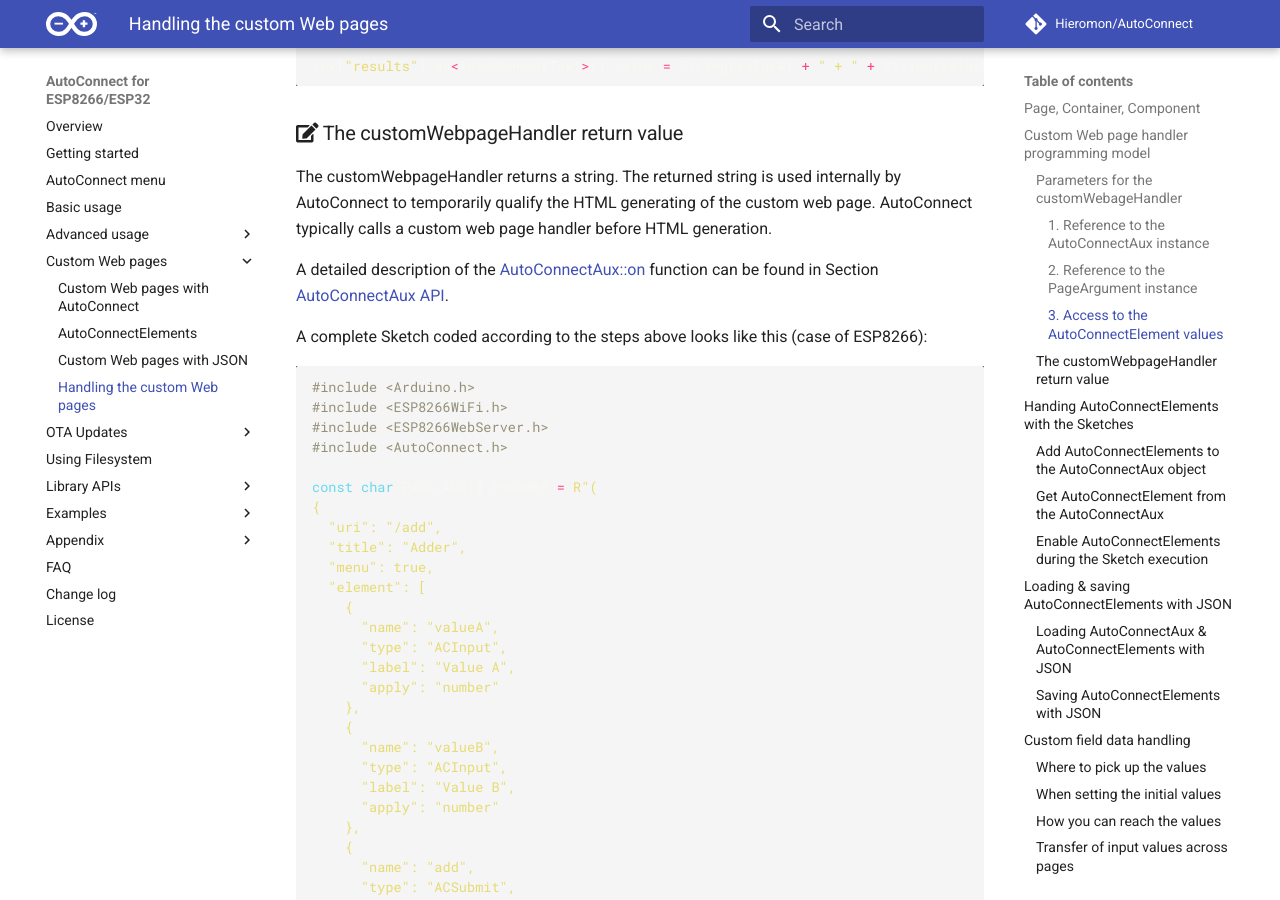
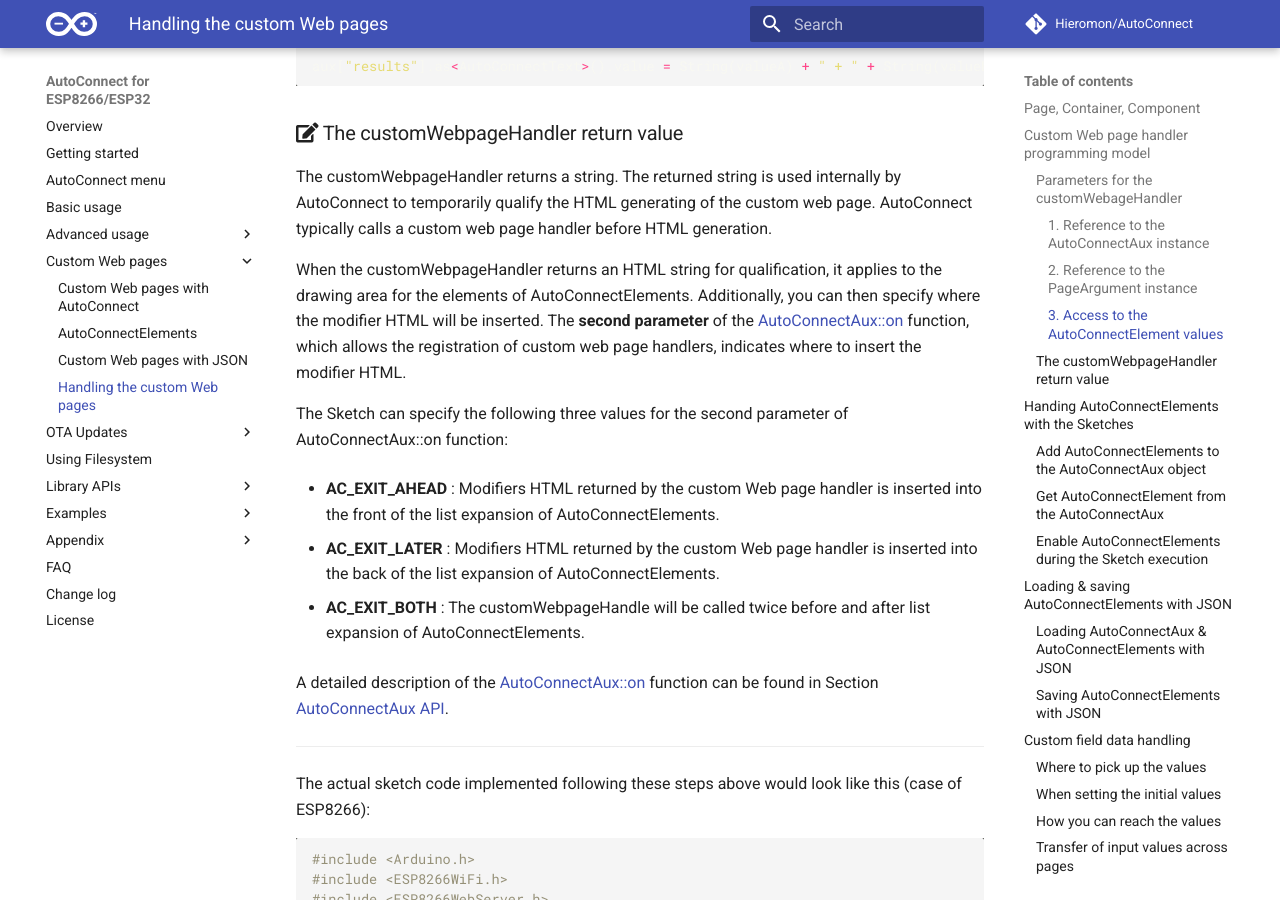
Before and after one commit to Hieromon/AutoConnect, an MkDocs documentation site: the page built from mkdocs/achandling.md, in a window 1280 px wide and 900 px high, scrolled down 5291 px. Built offline with MkDocs 1.6.1 and Material for MkDocs 9.7.7, drawn with Linux system fonts in a browser that asks for light colours; nearby versions of some CDN libraries; comment, search, counter and statistics services are not loaded.

Commit message:
Adds description for handling the custom web page

````diff
--- a/mkdocs/achandling.md
+++ b/mkdocs/achandling.md
@@ -150,9 +150,21 @@
 
 The customWebpageHandler returns a string. The returned string is used internally by AutoConnect to temporarily qualify the HTML generating of the custom web page. AutoConnect typically calls a custom web page handler before HTML generation.
 
+When the customWebpageHandler returns an HTML string for qualification, it applies to the drawing area for the elements of AutoConnectElements. Additionally, you can then specify where the modifier HTML will be inserted. The **second parameter** of the [AutoConnectAux::on](apiaux.md#on) function, which allows the registration of custom web page handlers, indicates where to insert the modifier HTML.
+
+The Sketch can specify the following three values for the second parameter of AutoConnectAux::on function:
+
+- **AC_EXIT_AHEAD** : Modifiers HTML returned by the custom Web page handler is inserted into the front of the list expansion of AutoConnectElements.
+
+- **AC_EXIT_LATER** : Modifiers HTML returned by the custom Web page handler is inserted into the back of the list expansion of AutoConnectElements.
+
+- **AC_EXIT_BOTH** : The customWebpageHandle will be called twice before and after list expansion of AutoConnectElements.
+
 A detailed description of the [AutoConnectAux::on](apiaux.md#on) function can be found in Section [AutoConnectAux API](apiaux.md).
 
-A complete Sketch coded according to the steps above looks like this (case of ESP8266):
+---
+
+The actual sketch code implemented following these steps above would look like this (case of ESP8266):
 
 ```cpp
 #include <Arduino.h>
````
